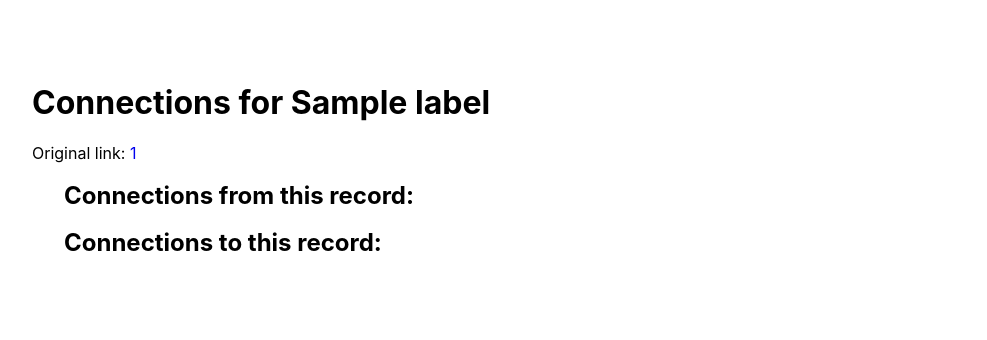
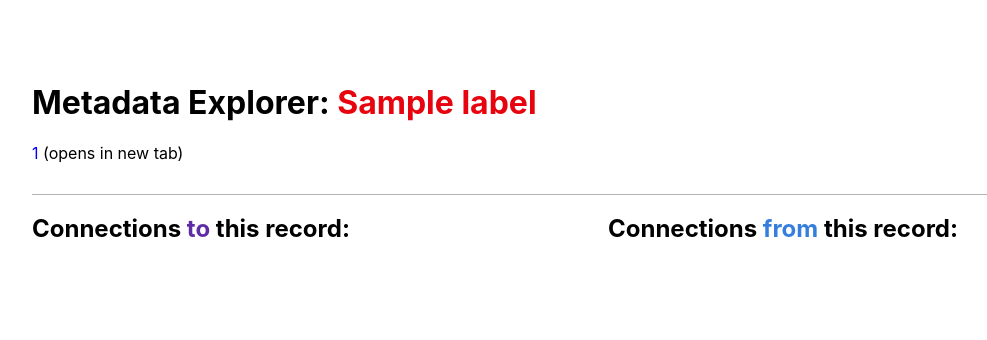
Before and after one commit to TheScienceMuseum/heritage-connector-apis, a FastAPI app: template templates/connections.html in a window 1280 px wide. Shown: the top 340 px of the page, without its empty margins (32-1019 px from the left). Run offline with FastAPI, Linux system fonts and the light colour scheme; the template is opened without the code that fills it: most values are stand-ins (such as "Sample title", 1, 10 or a date in 2020); parts of the project's set-up code (start-up, migrations or seed data) failed here and were passed over.

Commit message:
better layout

```diff
--- a/templates/connections.html
+++ b/templates/connections.html
@@ -6,8 +6,12 @@
     <meta name="viewport" content="width=device-width, initial-scale=1">
     <link rel="stylesheet" href="https://unpkg.com/tachyons@4.12.0/css/tachyons.min.css"/>
     <style type="text/css">
-        .list-container {
+        /* .list-container {
             margin-left: 2rem;
+        } */
+
+        .header {
+            padding-bottom: 2rem;
         }
 
         a {
@@ -33,7 +37,7 @@
         {% for groupName in connections %}
             <h3>{{groupName}}</h3>
             {% for item in connections[groupName] %}
-            <li class="lh-copy pv2 ba bl-0 bt-0 br-0 b--dotted b--black-30" style="margin-left:2rem;">this -> {{item.predicate | abbreviateURI}} -> {{item.object | safe}}</li>
+            <li class="lh-copy pv2 ba bl-0 bt-0 br-0 b--dotted b--black-30">this -> {{item.predicate | abbreviateURI}} -> {{item.object | safe}}</li>
             {% endfor %}
         {% endfor %}
     </ul>
@@ -44,21 +48,26 @@
         {% for groupName in connections %}
             <h3>{{groupName}}</h3>
             {% for item in connections[groupName] %}
-            <li class="lh-copy pv2 ba bl-0 bt-0 br-0 b--dotted b--black-30" style="margin-left:2rem;">{{item.subject | safe}} -> {{item.predicate | abbreviateURI}} -> this</li>
+            <li class="lh-copy pv2 ba bl-0 bt-0 br-0 b--dotted b--black-30"">{{item.subject | safe}} -> {{item.predicate | abbreviateURI}} -> this</li>
             {% endfor %}
         {% endfor %}
     </ul>
     {%- endmacro %}
 
     <div class="pa3 pa5-ns sans-serif">
-        <h1>Connections for {{label}}</h1>
-        Original link: <a href="{{id}}" target="_blank">{{id}}</a>
-        </br>
+        <div class="header bb b--black-30">
+        <h1>Metadata Explorer: <span class="dark-red">{{label}}</span></h1>
+        <a href="{{id}}" target="_blank">{{id}}</a> (opens in new tab)
+        </div>
         <div class="list-container">
-            <h2>Connections from this record:</h2>
+            <div class="fl w-50">
+            <h2>Connections <span class="purple">to</span> this record:</h2>
+            {{printConnectionsTo(request['to'])}}
+            </div>
+            <div class="fl w-50">
+            <h2>Connections <span class="blue">from</span> this record:</h2>
             {{printConnectionsFrom(request['from'])}}
-            <h2>Connections to this record:</h2>
-            {{printConnectionsTo(request['to'])}}
+            </div>
         </div>
     </div>
 </body>
```
